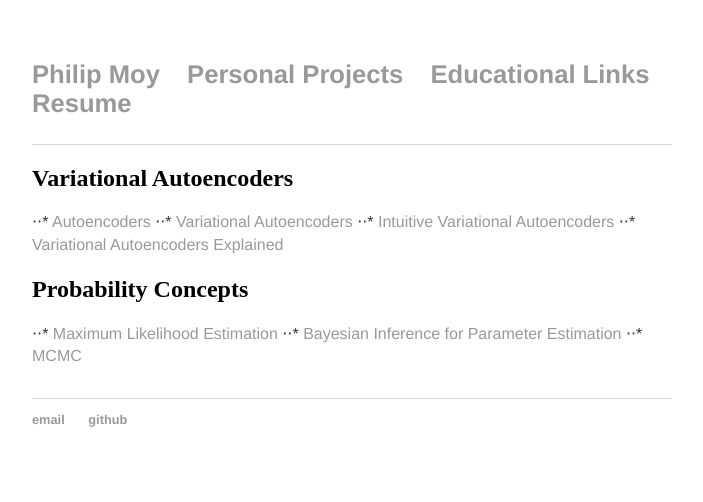
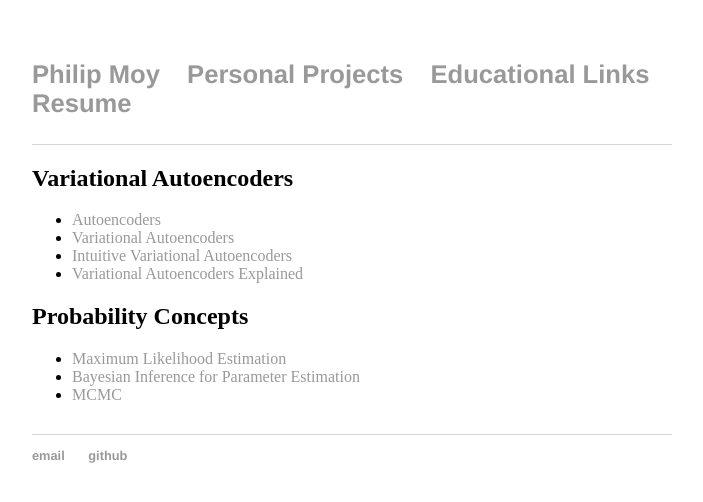
Before and after one commit to moyphilip/moyphilip.github.io, a Jekyll site: the page built from educational/index.html, in a window 1280 px wide. Shown: the top 502 px of the page, without its empty margins (288-991 px from the left). Built offline with Jekyll 4.4.1, drawn with Linux system fonts in a browser that asks for light colours.

Commit message:
fixed md

```diff
--- a/_includes/educational.md
+++ b/_includes/educational.md
@@ -1,10 +1,10 @@
 ## Variational Autoencoders
-⋅⋅* [Autoencoders](https://www.jeremyjordan.me/autoencoders/)
-⋅⋅* [Variational Autoencoders](https://www.jeremyjordan.me/variational-autoencoders/)
-⋅⋅* [Intuitive Variational Autoencoders](https://towardsdatascience.com/intuitively-understanding-variational-autoencoders-1bfe67eb5daf)
-⋅⋅* [Variational Autoencoders Explained](http://kvfrans.com/variational-autoencoders-explained/)
+  * [Autoencoders](https://www.jeremyjordan.me/autoencoders/)
+  * [Variational Autoencoders](https://www.jeremyjordan.me/variational-autoencoders/)
+  * [Intuitive Variational Autoencoders](https://towardsdatascience.com/intuitively-understanding-variational-autoencoders-1bfe67eb5daf)
+  * [Variational Autoencoders Explained](http://kvfrans.com/variational-autoencoders-explained/)
 
 ## Probability Concepts
-⋅⋅* [Maximum Likelihood Estimation](https://towardsdatascience.com/probability-concepts-explained-maximum-likelihood-estimation-c7b4342fdbb1)
-⋅⋅* [Bayesian Inference for Parameter Estimation](https://towardsdatascience.com/probability-concepts-explained-bayesian-inference-for-parameter-estimation-90e8930e5348)
-⋅⋅* [MCMC](https://towardsdatascience.com/a-zero-math-introduction-to-markov-chain-monte-carlo-methods-dcba889e0c50)
+  * [Maximum Likelihood Estimation](https://towardsdatascience.com/probability-concepts-explained-maximum-likelihood-estimation-c7b4342fdbb1)
+  * [Bayesian Inference for Parameter Estimation](https://towardsdatascience.com/probability-concepts-explained-bayesian-inference-for-parameter-estimation-90e8930e5348)
+  * [MCMC](https://towardsdatascience.com/a-zero-math-introduction-to-markov-chain-monte-carlo-methods-dcba889e0c50)
```
